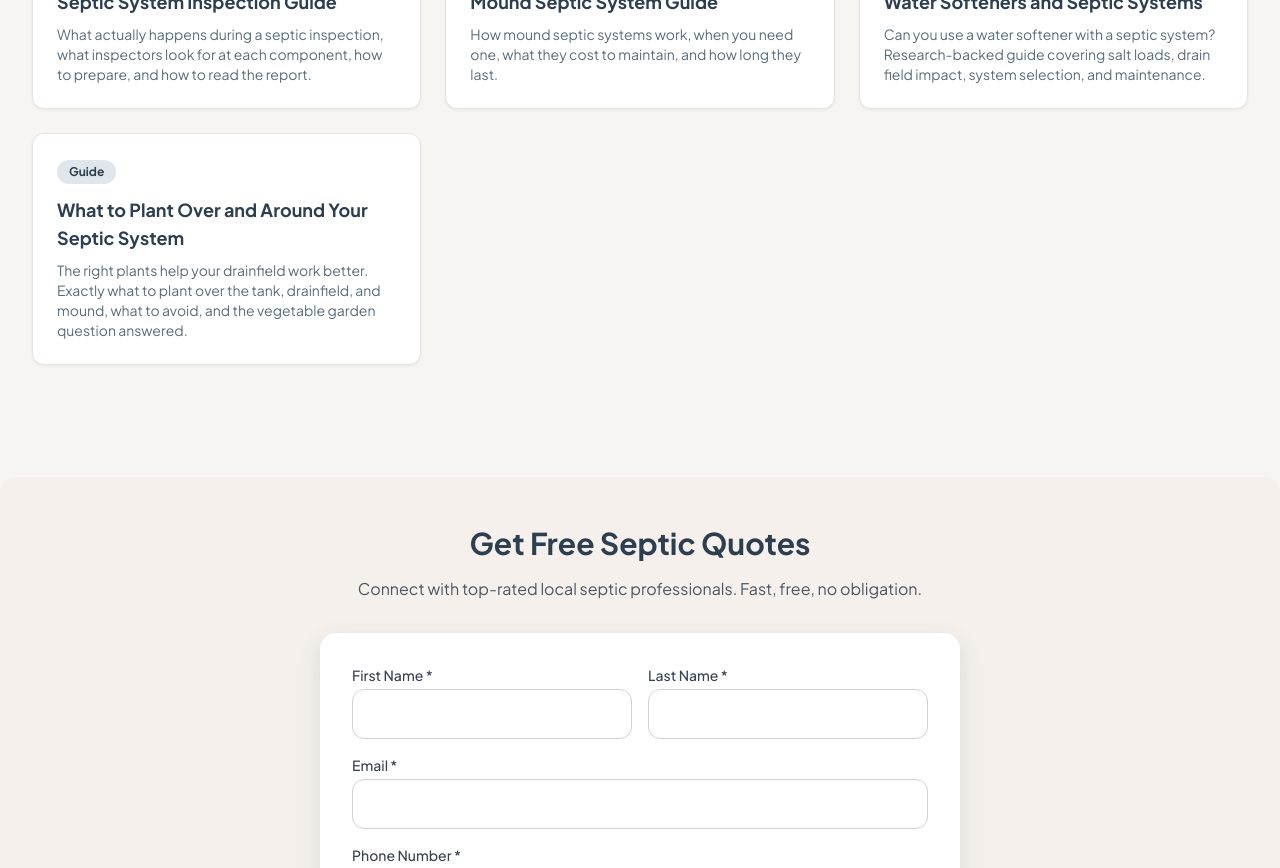
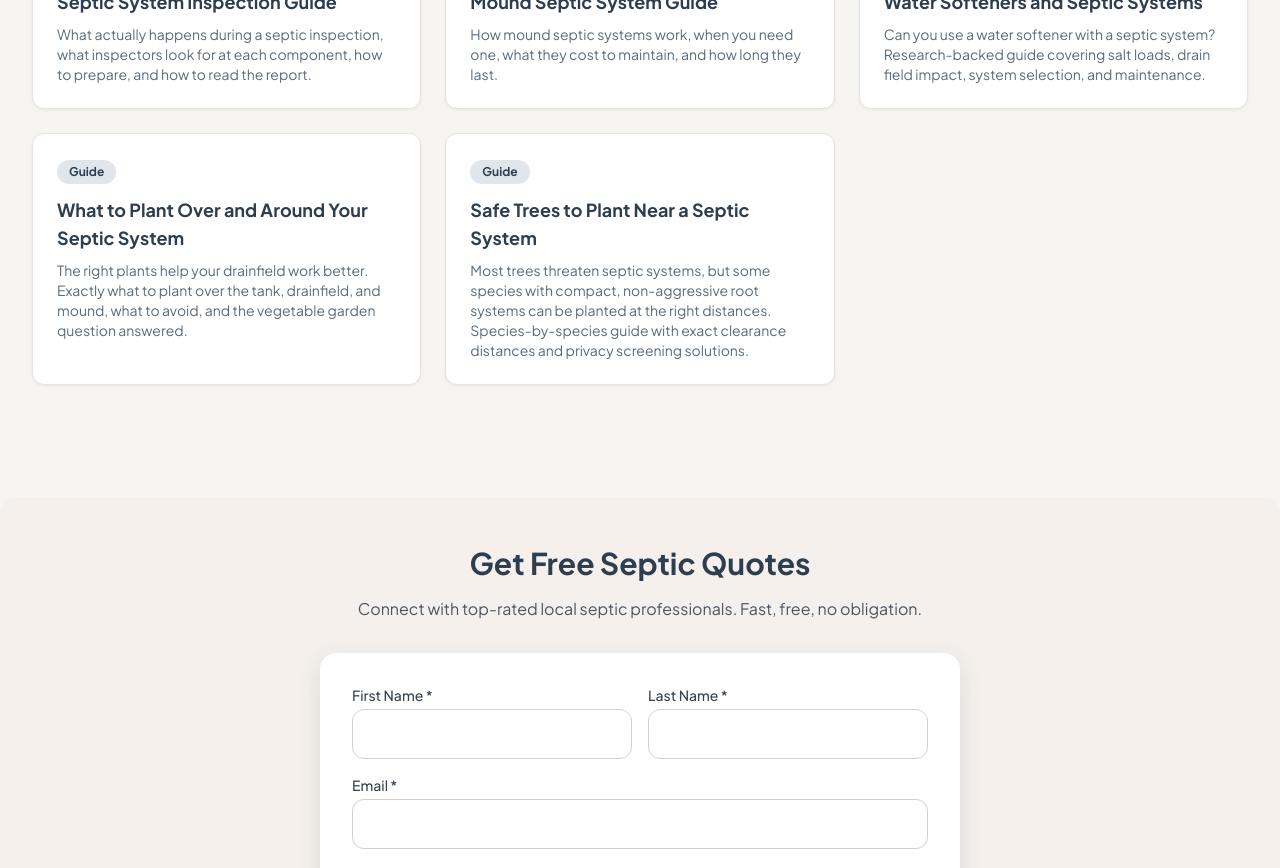
Before and after one commit to thebasementguide2026/theseptic.guide-, a Next.js app: page /guides in a window 1280 px wide. Shown: the part 1100-1968 px from the top of the page. Built offline with nearby package versions, Linux system fonts and the light colour scheme.

Commit message:
Add safe-trees-near-septic-system to guides index

```diff
--- a/app/guides/page.tsx
+++ b/app/guides/page.tsx
@@ -21,6 +21,7 @@ const guides = [
   { title: 'Mound Septic System Guide', href: '/guides/mound-septic-system', description: 'How mound septic systems work, when you need one, what they cost to maintain, and how long they last.' },
   { title: 'Water Softeners and Septic Systems', href: '/guides/water-softener-septic-systems', description: 'Can you use a water softener with a septic system? Research-backed guide covering salt loads, drain field impact, system selection, and maintenance.' },
   { title: 'What to Plant Over and Around Your Septic System', href: '/guides/plants-septic-system', description: 'The right plants help your drainfield work better. Exactly what to plant over the tank, drainfield, and mound, what to avoid, and the vegetable garden question answered.' },
+  { title: 'Safe Trees to Plant Near a Septic System', href: '/guides/safe-trees-near-septic-system', description: 'Most trees threaten septic systems, but some species with compact, non-aggressive root systems can be planted at the right distances. Species-by-species guide with exact clearance distances and privacy screening solutions.' },
 ]
 
 export default function GuidesPage() {
```
